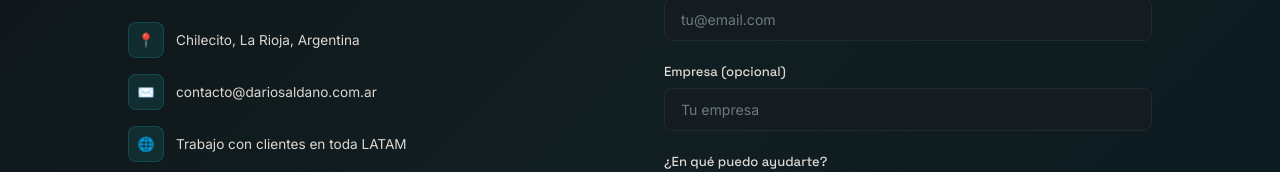
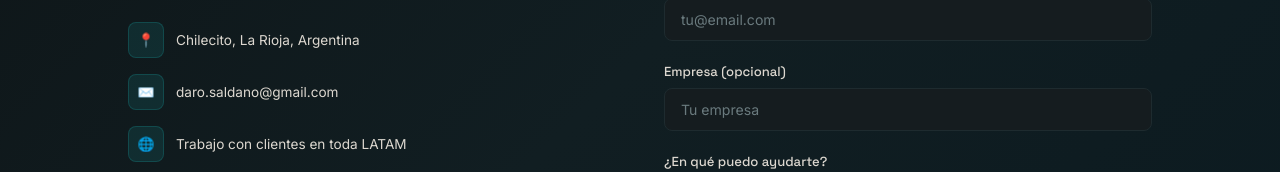
Before and after one commit to darosaldano/web-personal, a Next.js app: page /contacto in a window 1280 px wide. Shown: the part 432-604 px from the top of the page. Built offline with nearby package versions, Linux system fonts and the light colour scheme.

Commit message:
fix: actualizar email de contacto a daro.saldano@gmail.com

```diff
--- a/src/app/contacto/page.tsx
+++ b/src/app/contacto/page.tsx
@@ -33,7 +33,7 @@ export default function ContactPage() {
                         </div>
                         <div className="contact-detail">
                             <div className="icon">✉️</div>
-                            <span>contacto@dariosaldano.com.ar</span>
+                            <span>daro.saldano@gmail.com</span>
                         </div>
                         <div className="contact-detail">
                             <div className="icon">🌐</div>
```
